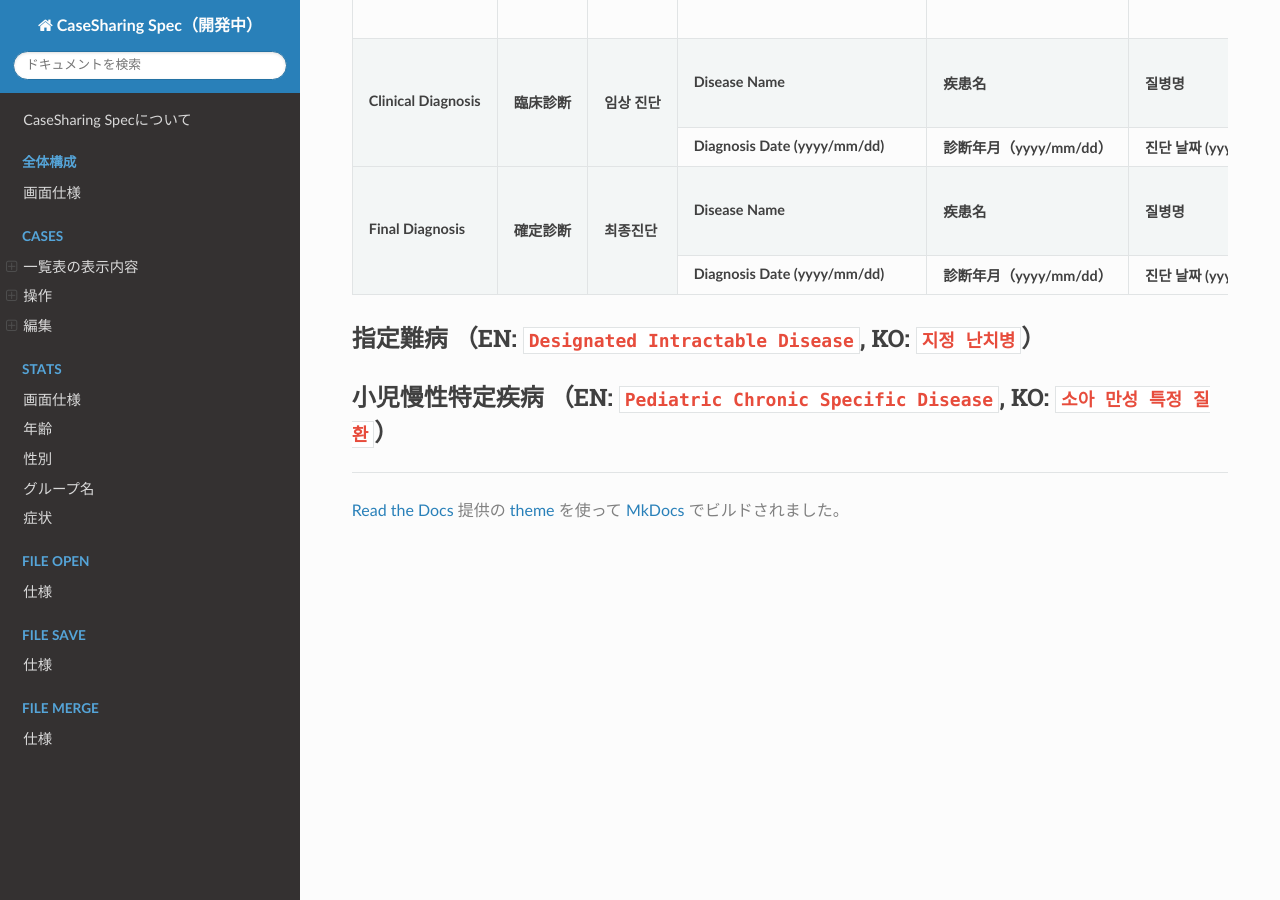
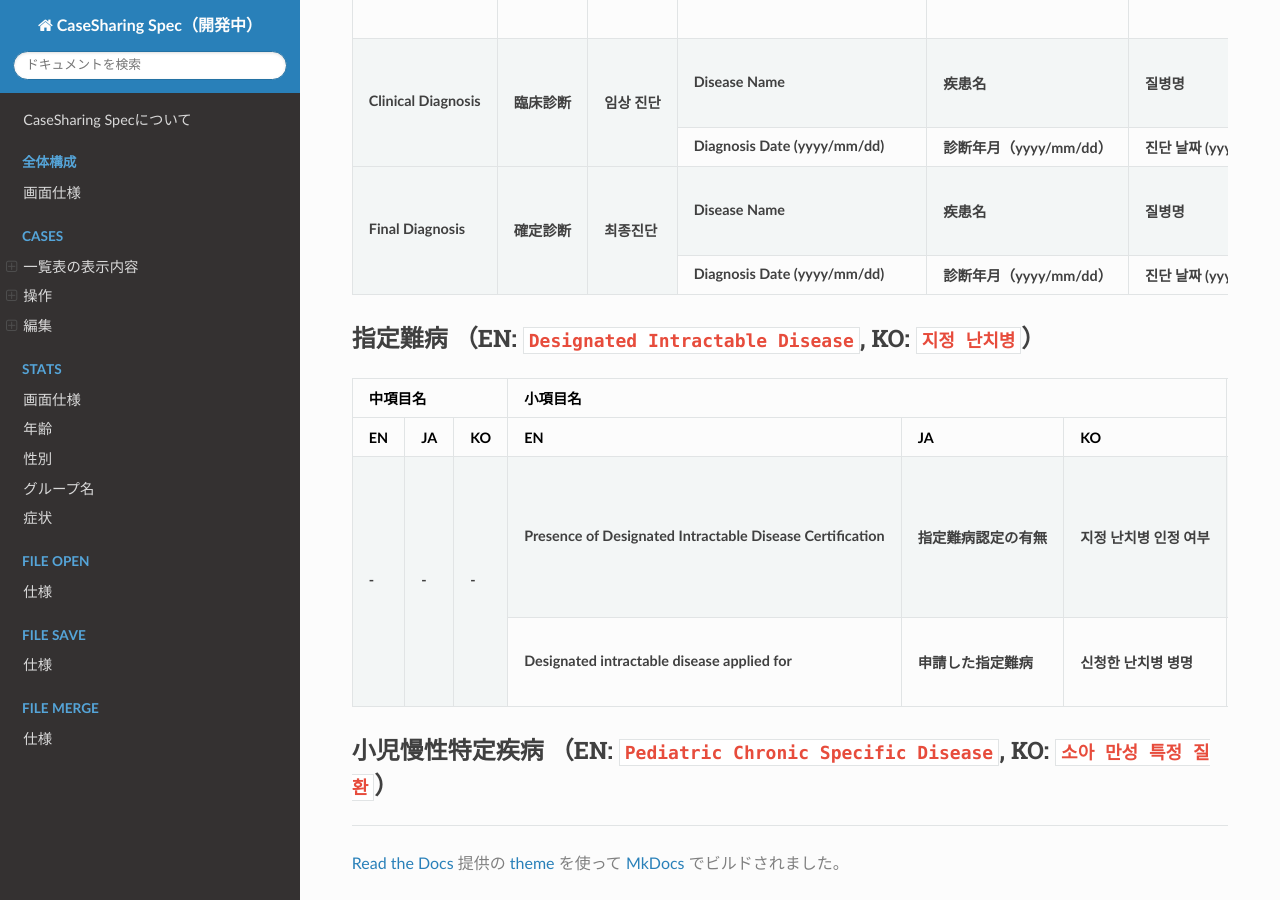
Before and after one commit to PubCaseFinder/pubcasefinder_spec, an MkDocs documentation site: the page built from docs/cases/edit/medical.md, in a window 1280 px wide and 900 px high, scrolled down 3288 px. Built offline with MkDocs 1.6.1, drawn with Linux system fonts in a browser that asks for light colours; nearby versions of some CDN libraries.

Commit message:
指定難病テーブル追加

```diff
--- a/docs/cases/edit/medical.md
+++ b/docs/cases/edit/medical.md
@@ -1129,4 +1129,120 @@
 
 ## 指定難病 （EN: `Designated Intractable Disease`, KO: `지정 난치병`） {: #designated-incurable-disease}
 
+<table>
+  <thead>
+    <tr>
+      <th colspan="3">中項目名</th>
+      <th colspan="3">小項目名</th>
+      <th rowspan="2" class="text-vertical-align-middle">ID</th>
+      <th rowspan="2" class="text-vertical-align-middle">型定義</th>
+      <th rowspan="2" class="text-vertical-align-middle">入力形式</th>
+      <th colspan="4">選択肢</th>
+      <th rowspan="2" class="text-vertical-align-middle">初期値</th>
+      <th rowspan="2" class="text-vertical-align-middle">初期化ボタン</th>
+      <th rowspan="2" class="text-vertical-align-middle">削除ボタン</th>
+      <th colspan="3">一覧表示/操作</th>
+      <th rowspan="2" class="text-vertical-align-middle">備考</th>
+    </tr>
+    <tr>
+      <th>EN</th>
+      <th>JA</th>
+      <th>KO</th>
+      <th>EN</th>
+      <th>JA</th>
+      <th>KO</th>
+      <th>値</th>
+      <th>EN</th>
+      <th>JA</th>
+      <th>KO</th>
+      <th>デフォルト表示</th>
+      <th>編集可能</th>
+      <th>列追加可能</th>
+    </tr>
+  </thead>
+  <tbody>
+    <tr>
+      <td rowspan="3"><strong>-</strong></td>
+      <td rowspan="3"><strong>-</strong></td>
+      <td rowspan="3"><strong>-</strong></td>
+      <td><strong>Presence of Designated Intractable Disease Certification</strong></td>
+      <td><strong>指定難病認定の有無</strong></td>
+      <td><strong>지정 난치병 인정 여부</strong></td>
+      <td>medical_presence_of_designated_intractable_disease_certification</td>
+      <td>string</td>
+      <td>ラジオボタン</td>
+      <td>
+        <ul>
+          <li>not_applied</li>
+          <li>in_progress</li>
+          <li>approved</li>
+          <li>not_approved</li>
+          <li>other</li>
+        </ul>
+      </td>
+      <td>
+        <ul>
+          <li>Other</li>
+          <li>Not applied</li>
+          <li>In progress</li>
+          <li>Approved</li>
+          <li>Not approved</li>
+        </ul>
+      </td>
+      <td>
+        <ul>
+          <li>該当なし</li>
+          <li>未申請</li>
+          <li>申請中</li>
+          <li>認定</li>
+          <li>非認定</li>
+        </ul>
+      </td>
+      <td>
+        <ul>
+          <li>해당사항 없음</li>
+          <li>미신청</li>
+          <li>애플리케이션에서</li>
+          <li>인증</li>
+          <li>비인증</li>
+        </ul>
+      </td>
+      <td>"not_applied"</td>
+      <td><input type="checkbox" class="readonly-input" checked /></td>
+      <td><input type="checkbox" class="readonly-input" /></td>
+      <td><input type="checkbox" class="readonly-input" /></td>
+      <td><input type="checkbox" class="readonly-input" checked /></td>
+      <td><input type="checkbox" class="readonly-input" /></td>
+      <td></td>
+    </tr>
+    <tr>
+      <td><strong>Designated intractable disease applied for</strong></td>
+      <td><strong>申請した指定難病</strong></td>
+      <td><strong>신청한 난치병 병명</strong></td>
+      <td><strong>Disease Name</strong></td>
+      <td><strong>疾患名</strong></td>
+      <td><strong>질병명</strong></td>
+      <td>medical_applied_intractable_disease_name</td>
+      <td>Array&lt;string&gt;</td>
+      <td>テキストボックス</td>
+      <td>-</td>
+      <td>-</td>
+      <td>-</td>
+      <td>-</td>
+      <td>[]</td>
+      <td><input type="checkbox" class="readonly-input" /></td>
+      <td><input type="checkbox" class="readonly-input" checked /></td>
+      <td><input type="checkbox" class="readonly-input" /></td>
+      <td><input type="checkbox" class="readonly-input" checked /></td>
+      <td><input type="checkbox" class="readonly-input" /></td>
+      <td>
+        <ul>
+          <li>入力した文字に一致した文言をサジェストとして表示する</li>
+          <li>追加ボタンを押すと、新しい行が追加される</li>
+        </ul>
+      </td>
+    </tr>
+  </tbody>
+</table>
+
 ## 小児慢性特定疾病 （EN: `Pediatric Chronic Specific Disease`, KO: `소아 만성 특정 질환`） {: #chronic-childhood-diseases}
```
